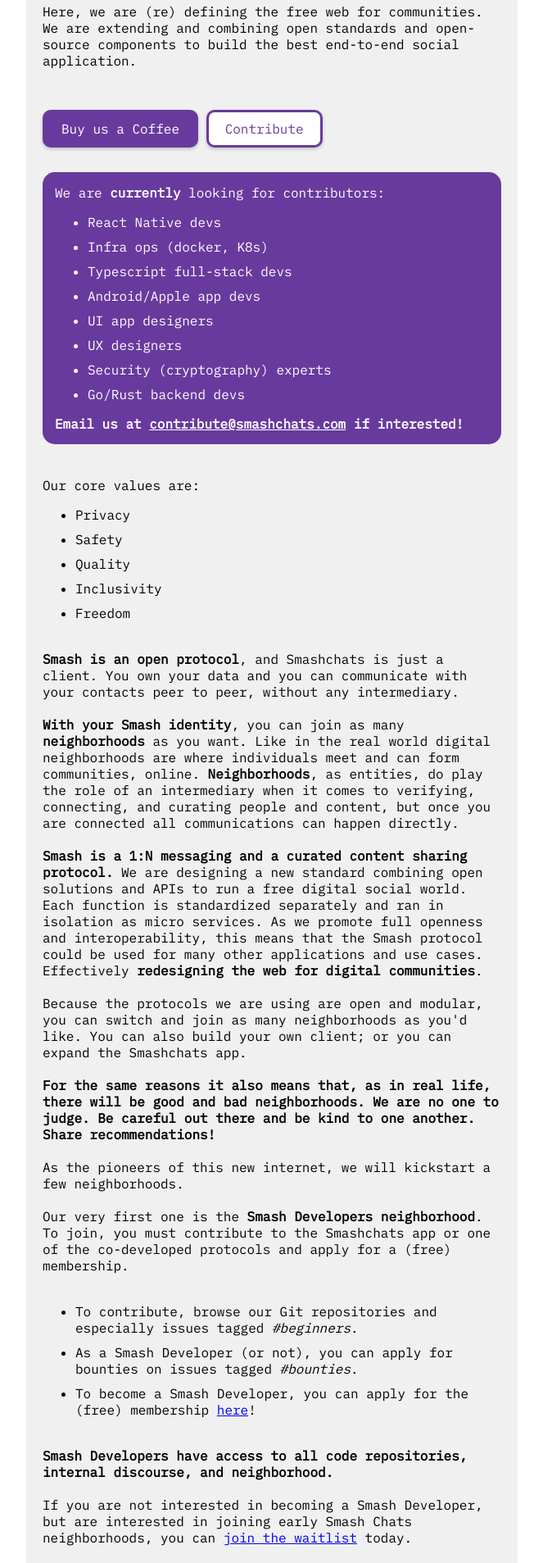
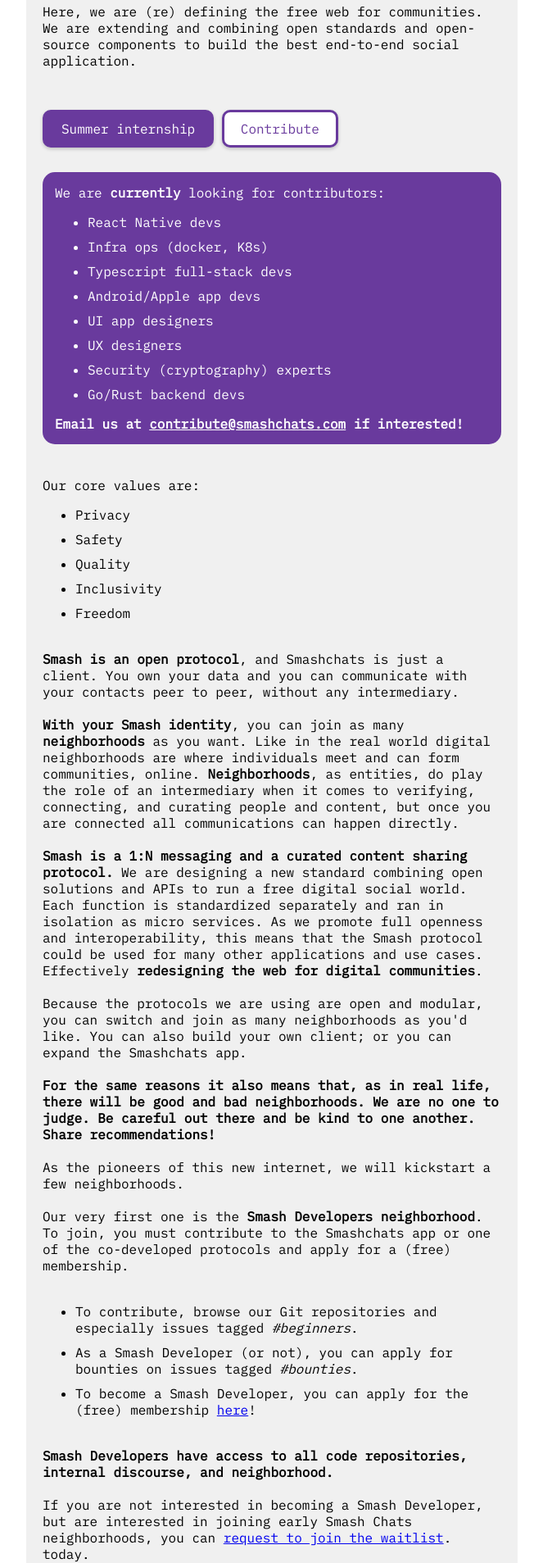
Before and after one commit to smashchats/home, a plain HTML site: page index.html in a window 1280 px wide. Shown: the part 200-2107 px from the top of the page at 82% size, without its empty margins (308-971 px from the left). Drawn offline with Linux system fonts and the light colour scheme.

Commit message:
remove polar

```diff
--- a/index.html
+++ b/index.html
@@ -18,7 +18,7 @@
 
         <br>
 
-        <a href="https://polar.sh/smashchats/donate" target="_blank" class="btn">Buy us a Coffee</a>
+        <a href="https://dev.smashchats.com/internship" target="_blank" class="btn">Summer internship</a>
         <a href="https://dev.smashchats.com/" class="btn secondary">Contribute</a>
 
         <br><br>
@@ -100,7 +100,7 @@
         <br><br>
 
         If you are not interested in becoming a Smash Developer, but are interested in joining early Smash Chats
-        neighborhoods, you can <a href="https://links.smashchats.com/waitlist" target="_blank">join the waitlist</a>
+        neighborhoods, you can <a href="mailto:contribute@smashchats.com?subject=join the waitlist">request to join the waitlist</a>.
         today.
         <br><br>
 
```
